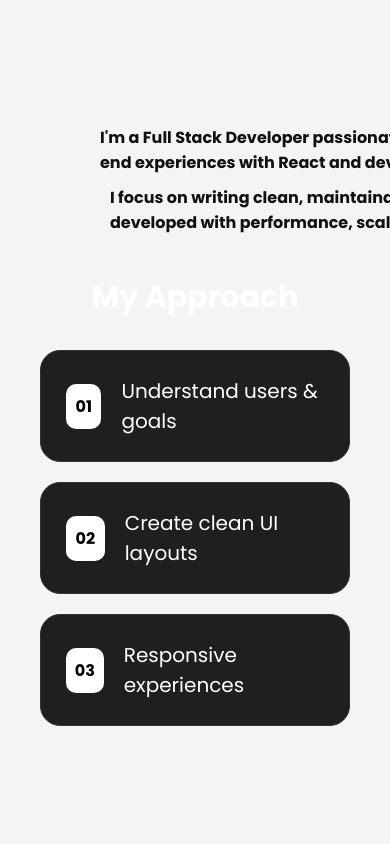
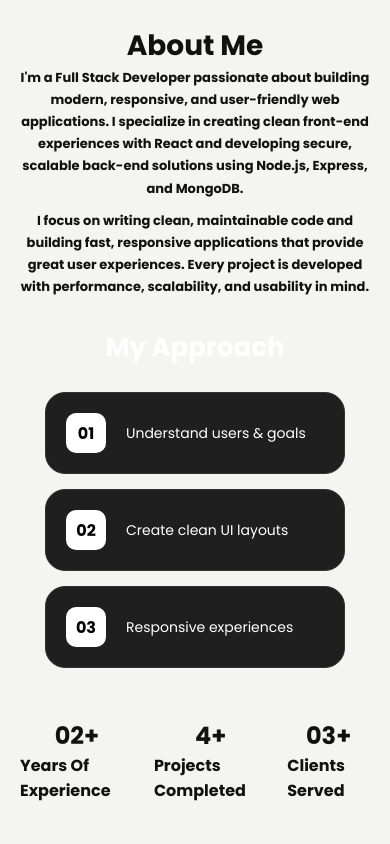
Before and after one commit to joan-lang/Portfolio, a React (Vite) app in the folder latest/: page / in a window 390 px wide. Shown: the part 2240-3084 px from the top of the page. Built offline with nearby package versions, Linux system fonts and the light colour scheme.

Commit message:
Fix: about me

```diff
--- a/latest/src/Aboutme.css
+++ b/latest/src/Aboutme.css
@@ -87,3 +87,122 @@
 .mo{
   text-align: center;
 }
+
+/* ============================= */
+/* MOBILE ABOUT ME */
+/* ============================= */
+
+@media (max-width: 700px) {
+
+  .About {
+    width: 100%;
+    margin-top: 80px;
+    padding: 0 20px;
+    box-sizing: border-box;
+  }
+
+  /* "I am..." heading */
+  .ab,
+  .me {
+    margin-left: 0;
+    text-align: center;
+  }
+
+  .ab {
+    font-size: 32px;
+    margin-top: 0;
+  }
+
+  .me {
+    font-size: 32px;
+    margin-top: 45px;
+  }
+
+  /* About text */
+  .be,
+  .bes {
+    width: 100%;
+    margin-left: 0;
+    font-size: 14px;
+    line-height: 1.7;
+    text-align: center;
+    box-sizing: border-box;
+  }
+
+  .bes {
+    margin-top: 10px;
+  }
+
+  /* Approach section */
+  .approach-container {
+    width: 100%;
+    padding: 30px 0;
+    box-sizing: border-box;
+  }
+
+  .approach-container h1 {
+    font-size: 26px;
+    margin-bottom: 25px;
+  }
+
+  .approach-cards {
+    flex-direction: column;
+    align-items: center;
+    gap: 15px;
+  }
+
+  .card {
+    width: 100%;
+    max-width: 320px;
+    padding: 20px;
+    box-sizing: border-box;
+  }
+
+  .card p {
+    font-size: 15px;
+  }
+
+  .number {
+    width: 40px;
+    height: 40px;
+    min-width: 40px;
+  }
+
+  .plus {
+    justify-content: center;
+    gap: 20px;
+    margin-left: 0;
+    margin-top: 20px;
+  }
+
+  .mo {
+    text-align: center;
+  }
+}
+
+
+/* ============================= */
+/* SMALL PHONES */
+/* ============================= */
+
+@media (max-width: 400px) {
+
+  .ab,
+  .me {
+    font-size: 28px;
+  }
+
+  .be,
+  .bes {
+    font-size: 13px;
+  }
+
+  .card {
+    max-width: 300px;
+  }
+
+  .card p {
+    font-size: 14px;
+  }
+
+}
```
